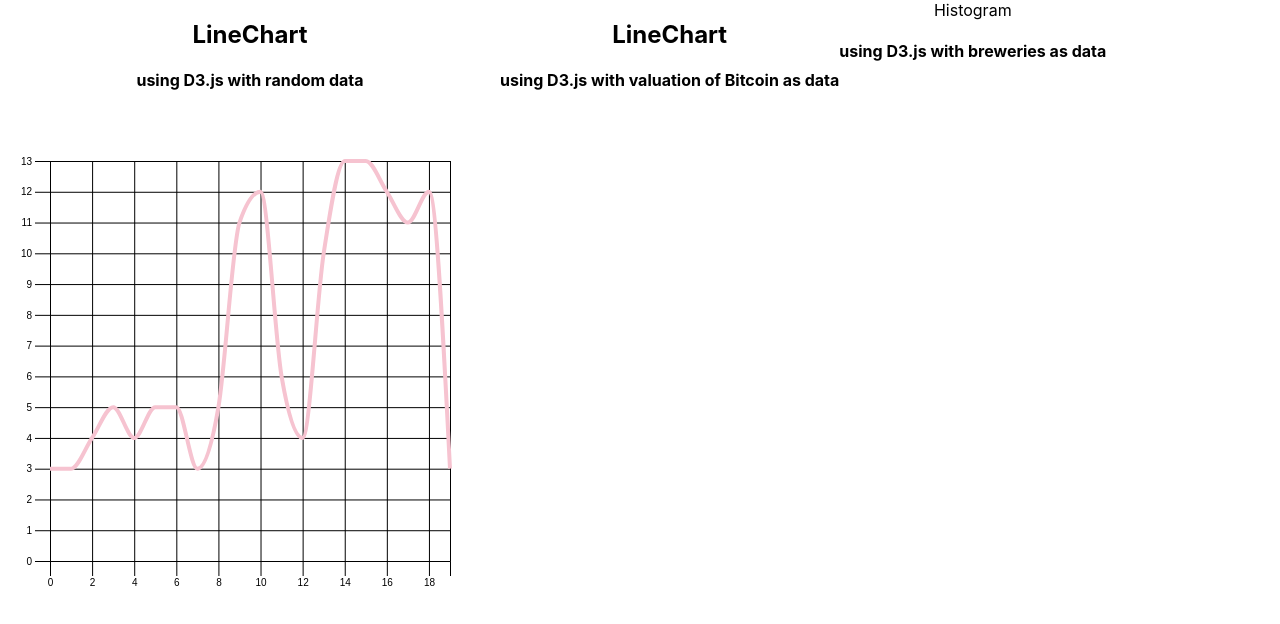
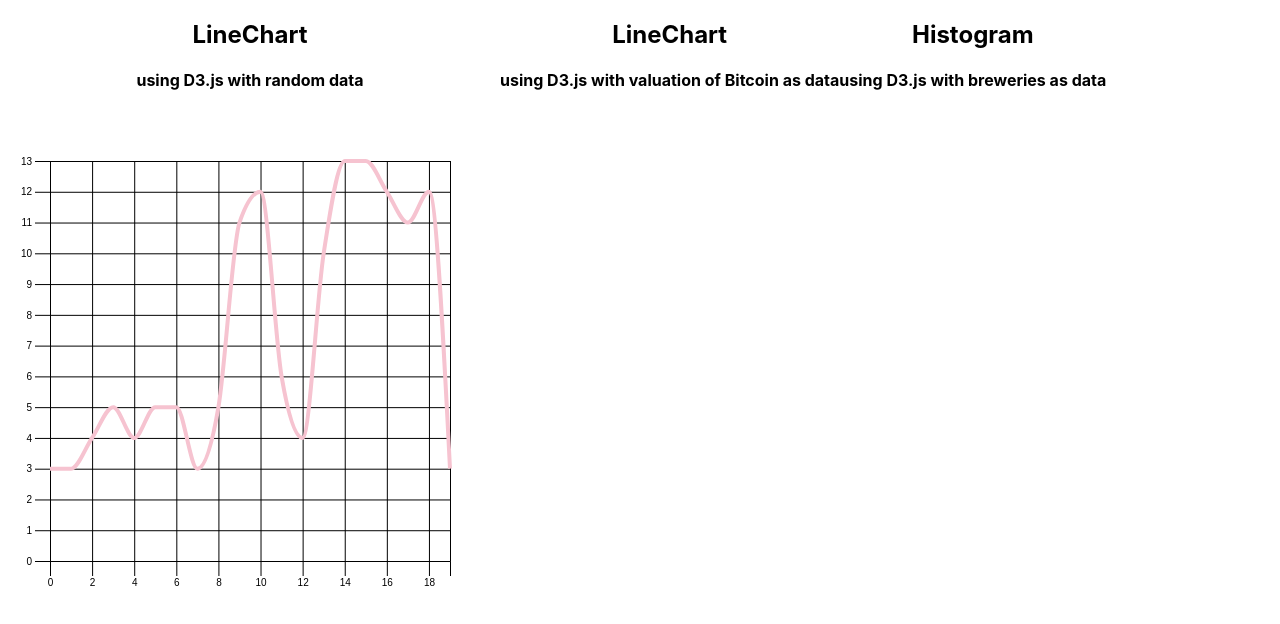
Before and after one commit to elijahsamuels/d3-starter, a React (Create React App) app: page / in a window 1280 px wide. Shown: the top 624 px of the page. Built offline with nearby package versions, Linux system fonts and the light colour scheme; no server answers.

Commit message:
minor html change

```diff
--- a/src/Charts/Histogram.jsx
+++ b/src/Charts/Histogram.jsx
@@ -119,7 +119,7 @@ function Histogram(props) {
 
   return (
     <div>
-      <div>Histogram</div>
+      <h2>Histogram</h2>
       <h4>using D3.js with breweries as data</h4>
       <div className="histogram chart" id="histogram"></div>
     </div>
```
